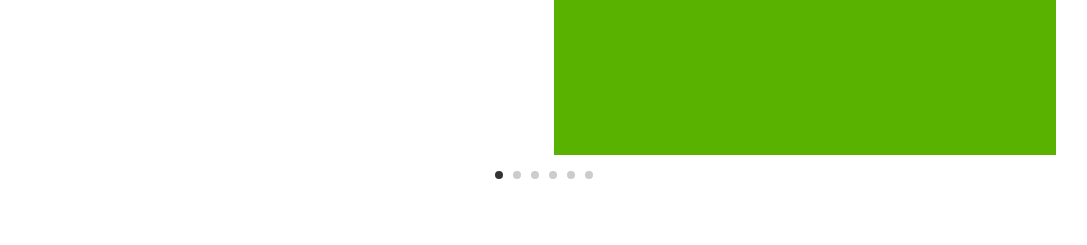
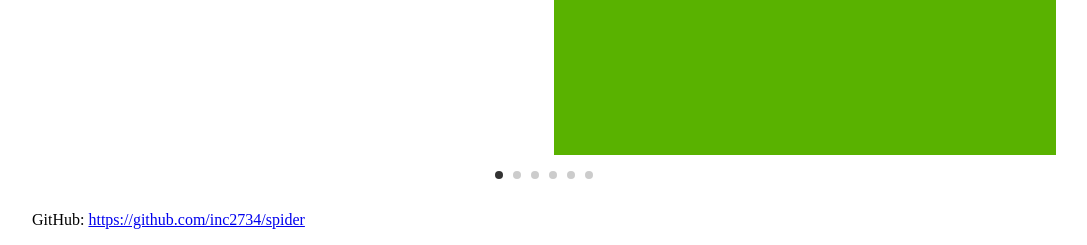
Before and after one commit to inc2734/spider, a website: page docs/index-next.html in a window 1280 px wide. Shown: the part 1175-1420 px from the top of the page, without its empty margins (96-1183 px from the left). Before the commit the page ends 1354 px from the top, so only its background shows below. Drawn offline with Linux system fonts and the light colour scheme.

Commit message:
Update docs

```diff
--- a/docs/index-next.html
+++ b/docs/index-next.html
@@ -7,11 +7,15 @@
   <link rel="stylesheet" href="dist/css/app.css">
   <style>
   body {
+    margin: 0;
+  }
+
+  .container {
     max-width: 1024px;
     margin: 0 auto;
   }
 
-  body > *:not(:first-child) {
+  .container > *:not(:first-child) {
     margin-top: 2em;
   }
 
@@ -26,6 +30,7 @@
 </head>
 <body>
 
+<div class="container">
   <h2>Default</h2>
   <div class="spider">
     <div class="spider__canvas">
@@ -83,5 +88,10 @@
     <button class="spider__arrow" data-direction="next">Next</button>
   </div>
 
+  <p>
+    GitHub: <a href="https://github.com/inc2734/spider">https://github.com/inc2734/spider</a>
+  </p>
+</div>
+
 </body>
 </html>
```
Also changed, not shown: docs/index.html (+11 -2 lines), README.md. Lines whose indentation alone changed are shown as unchanged.
